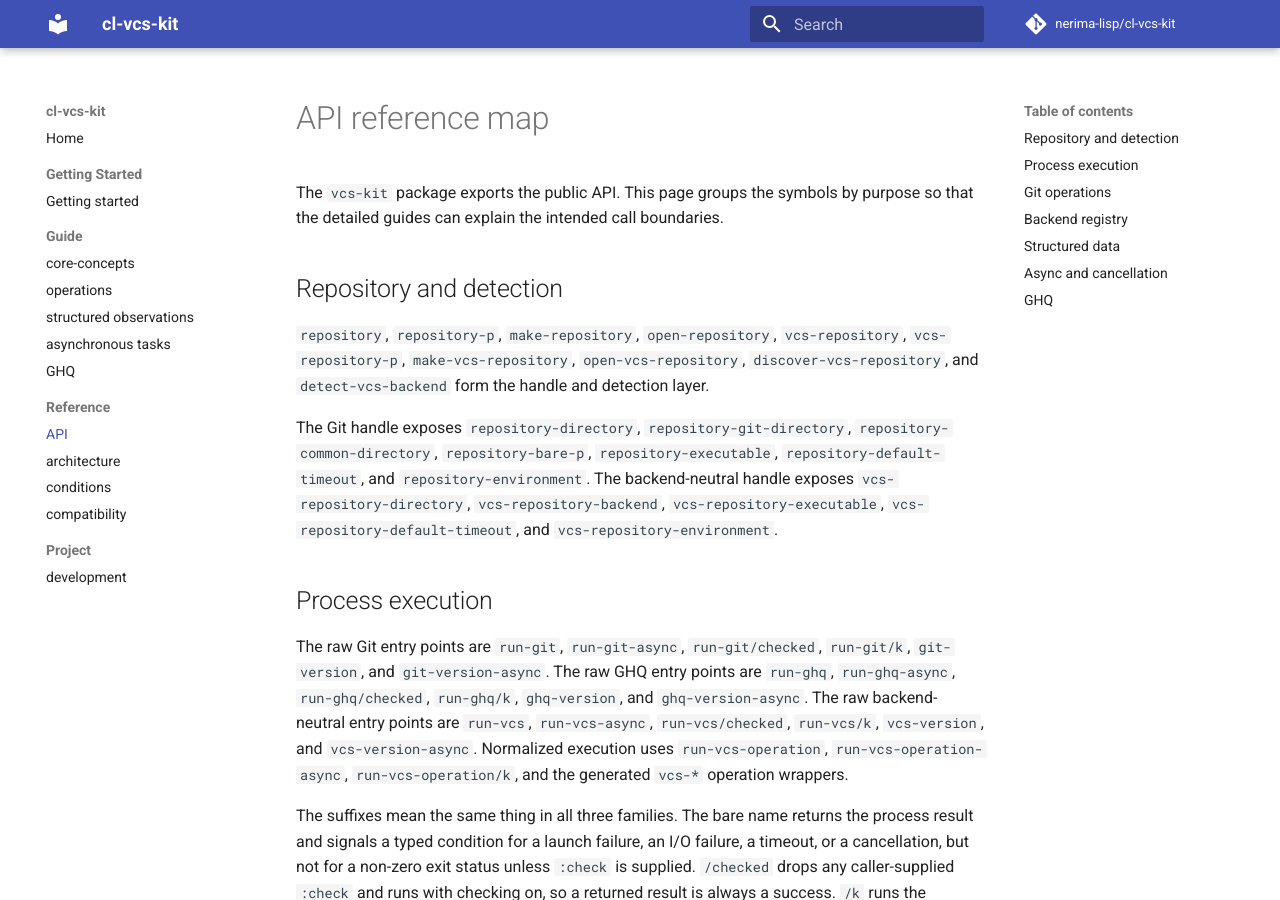
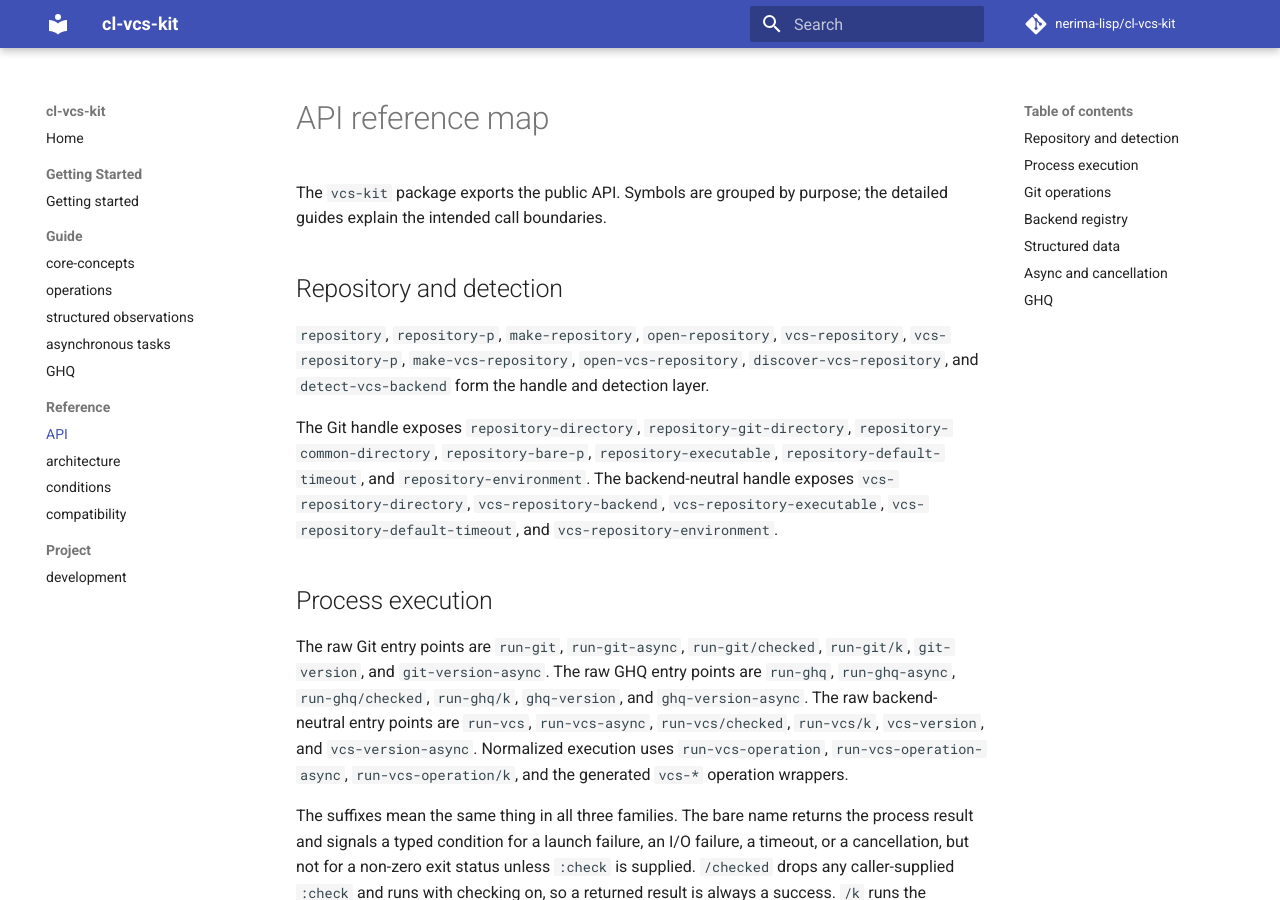
Before and after one commit to nerima-lisp/cl-vcs-kit, an MkDocs documentation site: the page built from docs/src/reference/api.md, in a window 1280 px wide and 900 px high. Built offline with MkDocs 1.6.1 and Material for MkDocs 9.7.7, drawn with Linux system fonts in a browser that asks for light colours; comment, search, counter and statistics services are not loaded; some of the changed text lies outside the part shown.

Commit message:
docs: remove remaining page meta wording

```diff
--- a/docs/src/reference/api.md
+++ b/docs/src/reference/api.md
@@ -1,7 +1,7 @@
 # API reference map
 
-The `vcs-kit` package exports the public API. This page groups the symbols by
-purpose so that the detailed guides can explain the intended call boundaries.
+The `vcs-kit` package exports the public API. Symbols are grouped by purpose;
+the detailed guides explain the intended call boundaries.
 
 ## Repository and detection
 
@@ -167,5 +167,5 @@ The source of truth for the complete export list is the
 and
 [`package-exports-ghq.lisp`](https://github.com/nerima-lisp/cl-vcs-kit/blob/main/src/package-exports-ghq.lisp)
 files; `src/package.lisp` itself only defines the package and its
-`cl-process-kit` imports. The guides linked from this page document argument
-boundaries and return shapes for the most commonly used groups.
+`cl-process-kit` imports. The linked guides document argument boundaries and
+return shapes for the most commonly used groups.
```
Also changed, not shown: docs/src/reference/conditions.md (+1 -1 lines).
